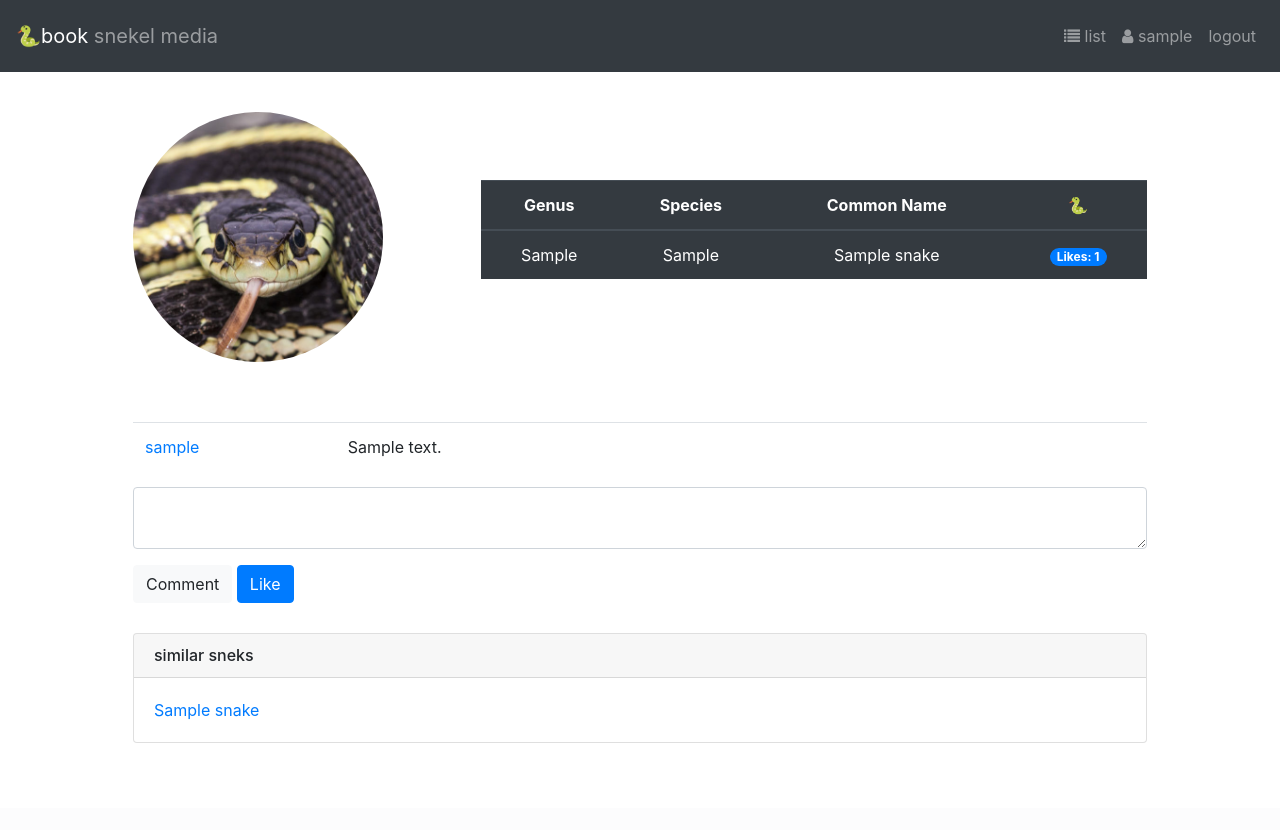
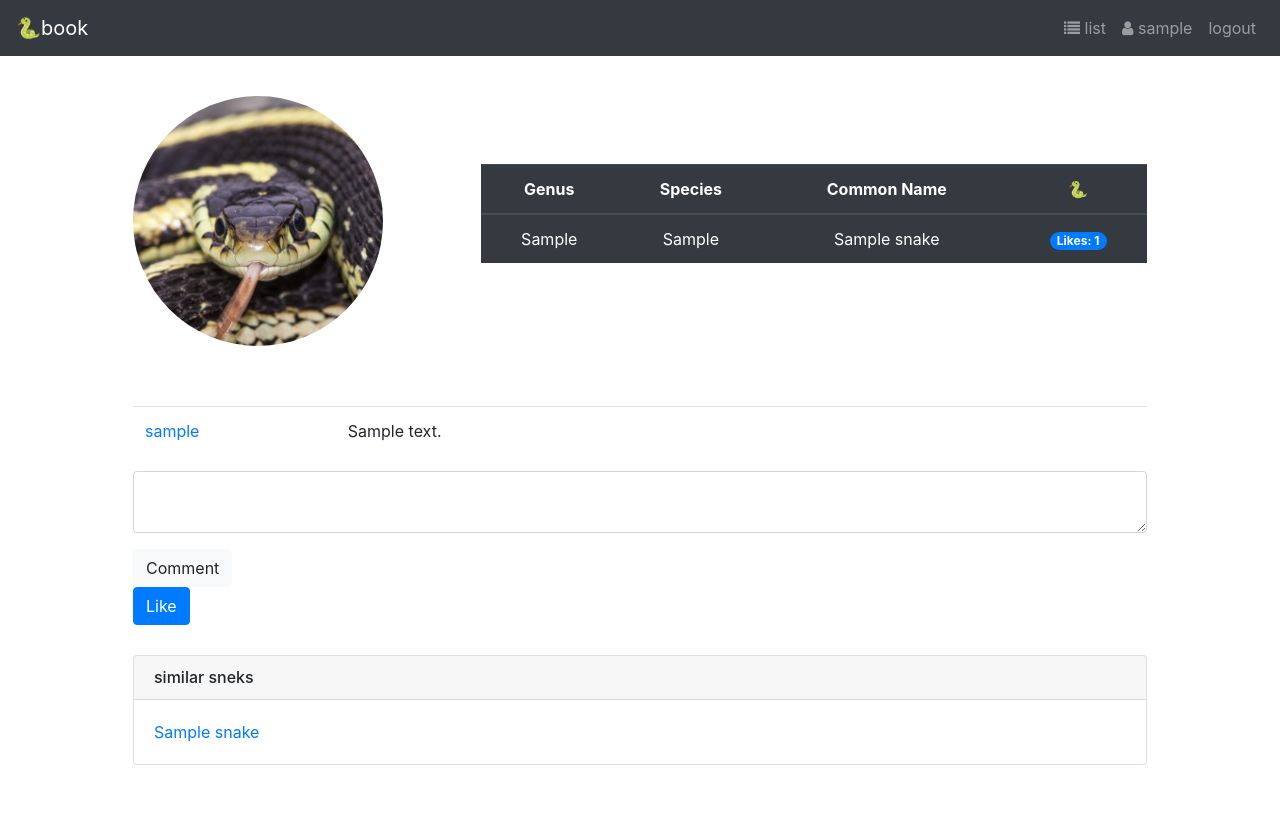
Before and after one commit to jeremyadamsfisher/snekbook, a Django app: page /detail/1/ in a window 1280 px wide. Before the commit the page ends 743 px from the top, so only its background shows below. Run offline with Django 3.2, Linux system fonts and the light colour scheme; a user stored in the database is signed in; tables that the repository leaves empty hold one stand-in row (values such as "Sample post"); parts of the project's set-up code (start-up, migrations or seed data) failed here and were passed over; some libraries are stand-ins or nearby versions.

Commit message:
fix like error; improve detail and profile view

```diff
--- a/snekbook/urls.py
+++ b/snekbook/urls.py
@@ -4,10 +4,10 @@ from . import views
 
 urlpatterns = [
     path("", views.index, name="home"),
-    path("profile/<int:user_id>", views.profile, name="profile"),
+    path("profile/<int:user_id>/", views.profile, name="profile"),
     path("detail/<int:snake_id>/", views.detail, name="detail"),
-    path("like/<int:snake_id>,<str:redirect_url>/", views.like_snake, name="like"),
-    path("unlike/<int:snake_id>,<str:redirect_url>/", views.unlike_snake, name="unlike"),
-    path("list/<int:cursor>", views.list, name="list"),
+    path("like/<int:snake_id>/", views.like_snake, name="like"),
+    path("unlike/<int:snake_id>/", views.unlike_snake, name="unlike"),
+    path("list/<int:cursor>/", views.list, name="list"),
     path("accounts/", include("django.contrib.auth.urls")),
 ]
--- a/snekbook/views.py
+++ b/snekbook/views.py
@@ -73,13 +73,16 @@ def detail(request, snake_id):
     )
 
 
-def like_snake(request, snake_id, redirect_url):
+### Database API ###
+
+
+def like_snake(request, snake_id):
     snake = get_object_or_404(Snake, pk=snake_id)
     request.user.snake_set.add(snake)
-    return redirect(f"/{redirect_url}/{snake_id}")
+    return redirect(request.POST["next"])
 
 
-def unlike_snake(request, snake_id, redirect_url):
+def unlike_snake(request, snake_id):
     snake = get_object_or_404(Snake, pk=snake_id)
     request.user.snake_set.remove(snake)
-    return redirect(redirect_url)
+    return redirect(request.POST["next"])
--- a/static/snekbook/style.css
+++ b/static/snekbook/style.css
@@ -21,6 +21,10 @@
   min-height: 38px;
   border-radius: 2px;
 }
+.form-control ul {
+  min-height: 38px;
+  border-radius: 2px;
+}
 .naked-list {
   list-style: none;
   padding-left: 0;
@@ -28,3 +32,11 @@
 .padder-div {
   padding: 15px;
 }
+
+.multicolumn {
+  column-count: 3
+}
+
+.table-wrapper > tbody > tr > td {
+  vertical-align: middle;
+}
--- a/templates/snekbook/base.html
+++ b/templates/snekbook/base.html
@@ -13,7 +13,7 @@
   <nav class="navbar navbar-expand-lg navbar-dark bg-dark">
       <div class="d-flex flex-grow-1">
           <span class="w-100 d-lg-none d-block"><!-- hidden spacer to center brand on mobile --></span>
-          <a class="navbar-brand" href="{% url 'home' %}">🐍book <span class="navbar-text">snekel media</span></a>
+          <a class="navbar-brand" href="{% url 'home' %}">🐍book</a>
           <div class="w-100 text-right">
               <button class="navbar-toggler" type="button" data-toggle="collapse" data-target="#myNavbar7">
                   <span class="navbar-toggler-icon"></span>
@@ -27,7 +27,7 @@
                 <a href="{% url 'list' 0 %}" class="nav-link{% if 'list' in request.path %} active{% endif %}"><i class="fa fa-list"></i> list</a>
               </li>
               <li class="nav-item">
-                <a href="{% url 'profile' user.pk %}" class="nav-link {% if 'profile' in request.path %} active{% endif %}"><i class="fa fa-user"></i> {{ user.username }}</a>
+                <a href="{% url 'profile' user.id %}" class="nav-link {% if 'profile' in request.path %} active{% endif %}"><i class="fa fa-user"></i> {{ user.username }}</a>
               </li>
               <li class="nav-item">
                 <a href="{% url 'logout' %}" class="nav-link">logout</a>
--- a/templates/snekbook/detail.html
+++ b/templates/snekbook/detail.html
@@ -45,7 +45,7 @@
     </table>
     {% endif %}
     {% if user.is_authenticated %}
-    <form form method="post">
+    <form method="post">
       {% csrf_token %}
       {{ form.non_field_errors }}
       <div class="form-group fieldWrapper">
@@ -66,7 +66,11 @@
           {% endif %}
       </div>
       <input type="submit" value="Comment" name="__comment__" class="btn btn-light">
-      <a class="btn btn-primary" href="{% url 'like' snake.pk 'detail' %}">Like</a>
+    </form>
+    <form action="{% url 'like' snake.id %}" method="post">
+      {% csrf_token %}
+      <input type="hidden" name="next" value="{% url 'detail' snake.id %}">
+      <input type="submit" value="Like" name="__like__" class="btn btn-primary">
     </form>
   </div>
 </div>
@@ -74,7 +78,7 @@
     <div class="col-12">
       <div class="card">
           <h6 class="card-header">similar sneks</h6>
-          <div class="card-body" style="column-count: 3">
+          <div class="card-body multicolumn">
             <ul class="naked-list">
                 {% for recommended_snake in recommended_snakes %}
                 <li>
```
Also changed, not shown: templates/snekbook/profile.html (+17 -16 lines).
